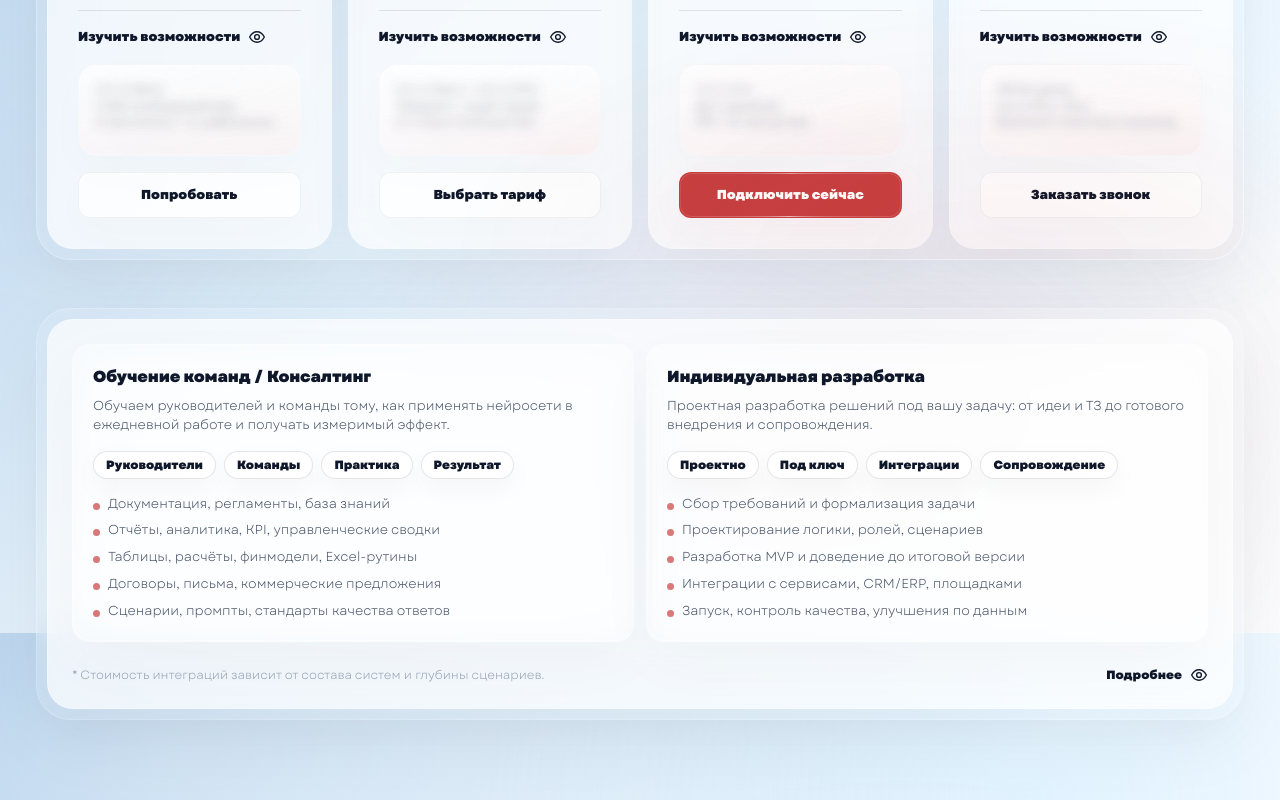
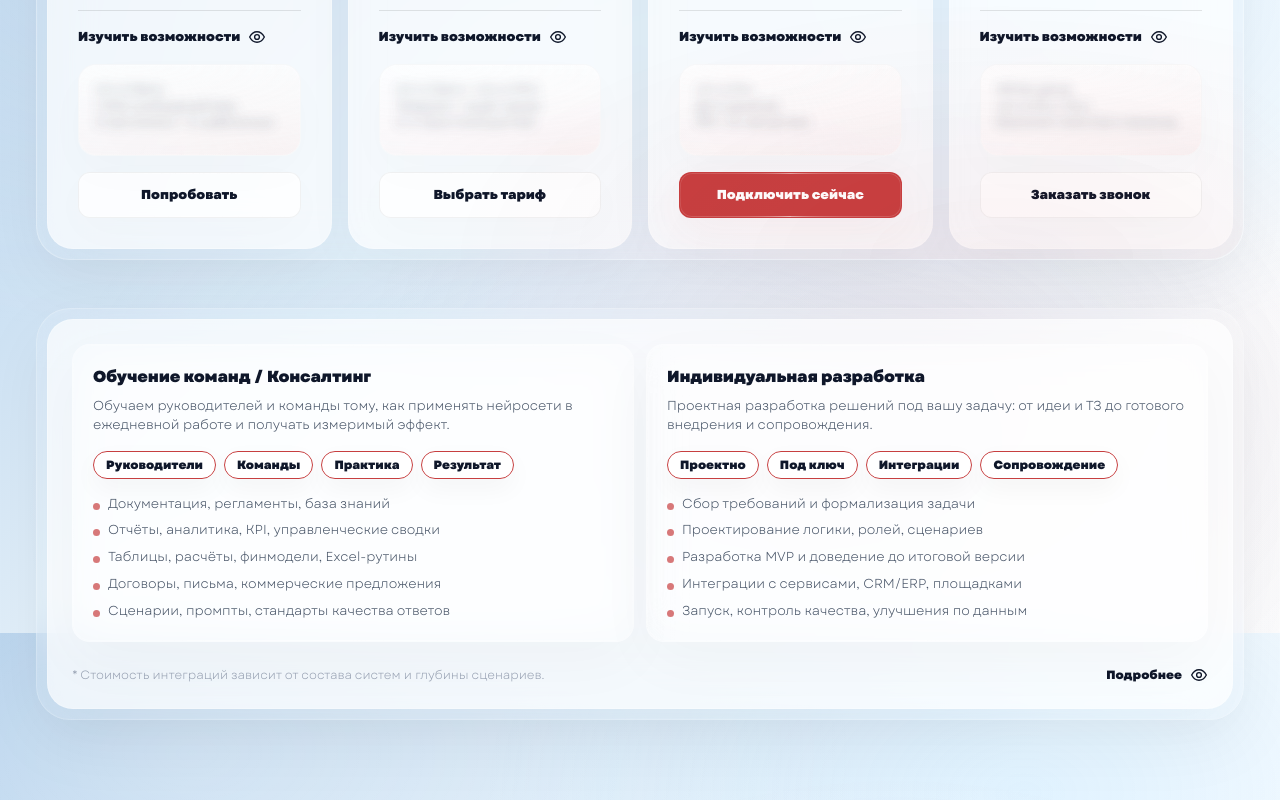
Before and after one commit to uniconsulting/uni.com, a Next.js app: page / in a window 1280 px wide. Shown: the part 4967-5767 px from the top of the page. Built offline with nearby package versions, Linux system fonts and the light colour scheme.

Commit message:
Update Plans.tsx

```diff
--- a/src/components/sections/Plans.tsx
+++ b/src/components/sections/Plans.tsx
@@ -927,7 +927,8 @@ export default function PricingPlansSection() {
                           key={t}
                           className="
                             rounded-full
-                            border border-black/10
+                            lg-border
+                            border border-[#c73f40]
                             bg-white
                             px-3 py-1
                             text-[12px]
```
